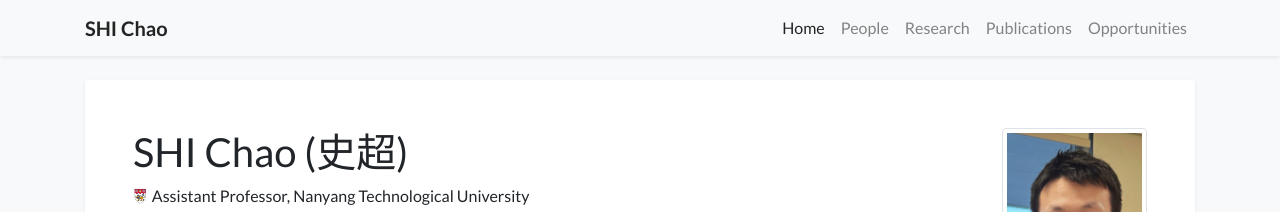
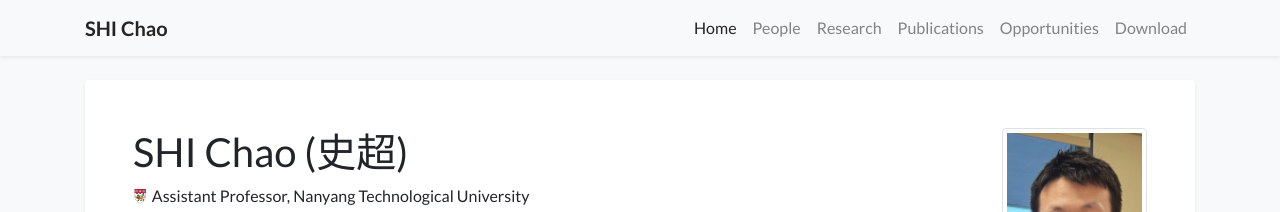
Before and after one commit to ShiChaoGeo/ShiChaoGeo.github.io, a Jekyll site: the page built from index.html, in a window 1280 px wide. Shown: the top 212 px of the page. Built offline with Jekyll 4.4.1, drawn with Linux system fonts in a browser that asks for light colours; nearby versions of some CDN libraries; a style sheet for code colours, icons or effects is not loaded.

Commit message:
Add Download to site navigation
Add the Download tab and link it to the new resources page.

Co-authored-by: Copilot <223556219+Copilot@users.noreply.github.com>

```diff
--- a/_data/navigation.yml
+++ b/_data/navigation.yml
@@ -1,6 +1,6 @@
 pages:
-# NOTE: `name` field must match the `navbar_title` field in the page's front matter to ensure the correct page is highlighted in the navbar.
-#       For example, the `navbar_title` field in `showcase.html` is "Showcase" and the `name` field here should also be "Showcase"
+# NOTE: The name field must match the navbar_title field in the page front matter so the active page is highlighted in the navbar.
+# For example, the page with navbar_title "Showcase" should have a matching navigation name.
 - name: Home
   url: /
 - name: People
@@ -11,5 +11,7 @@ pages:
   url: /publications
 - name: Opportunities
   url: /Opportunities
+- name: Download
+  url: /Download
 #- name: Showcase
 #  url: /showcase
```
